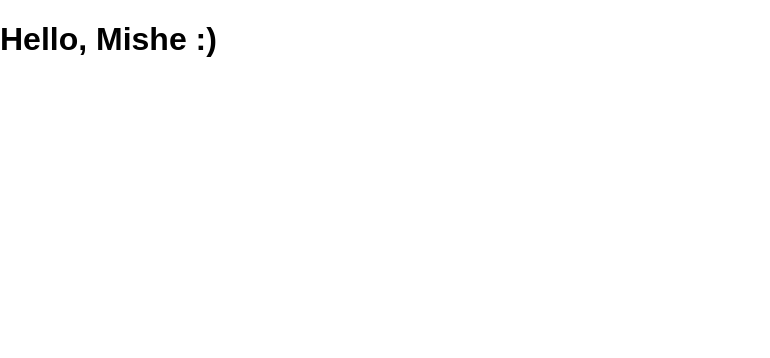
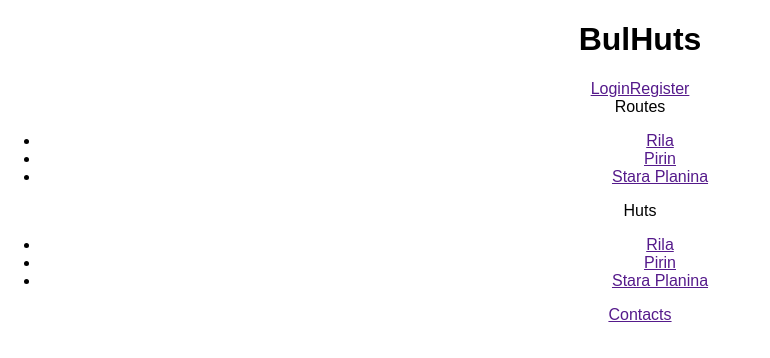
Before and after one commit to mihaela1354/the-bulgarian-mountains, a React (Create React App) app in the folder bulgarian-mountains/: page / in a window 1280 px wide. Shown: the top 358 px of the page, without its empty margins (0-770 px from the left). Built offline with nearby package versions, Linux system fonts and the light colour scheme.

Commit message:
add header

```diff
--- a/bulgarian-mountains/src/App.js
+++ b/bulgarian-mountains/src/App.js
@@ -1,10 +1,14 @@
 import React, { Component } from 'react';
 import './App.css';
+import Header from './Header/Header';
+
 
 class App extends Component {
   render() {
     return (
-      <h1>Hello, Mishe :)</h1>
+      <div className="App">
+        <Header/>
+      </div>
     );
   }
 }
--- /dev/null
+++ b/bulgarian-mountains/src/Header/Header.js
@@ -0,0 +1,39 @@
+import React, { Component } from 'react';
+
+class Header extends Component {
+    render() {
+        return (
+            <header>
+                <div className="auth">
+                    <h1><a>BulHuts</a></h1>
+                    <div>
+                        <a href="">Login</a>
+                        <a href="">Register</a>
+                    </div>
+                </div>
+                <nav>
+                    <div>
+                        <div className="dropdown">
+                            <a className="dropbtn">Routes</a>
+                            <ul className="dropdown-content">
+                                <li><a href="">Rila</a></li>
+                                <li><a href="">Pirin</a></li>
+                                <li><a href="">Stara Planina</a></li>
+                            </ul>
+                        </div>
+                        <div className="dropdown">
+                            <a className="dropbtn">Huts</a>
+                            <ul className="dropdown-content">
+                                <li><a href="">Rila</a></li>
+                                <li><a href="">Pirin</a></li>
+                                <li><a href="">Stara Planina</a></li>
+                            </ul>
+                        </div>
+                        <a href="">Contacts</a>
+                    </div>
+                </nav>
+            </header>)
+    }
+}
+
+export default Header;
```
Also changed, not shown: bulgarian-mountains/src/Header/Auth.js (added, +13 -0 lines), bulgarian-mountains/src/Header/Dropdown.js (added, +12 -0 lines), bulgarian-mountains/src/Header/Navbar.js (added, +12 -0 lines), 1 other file (tests, documents, lock files or other folders).
